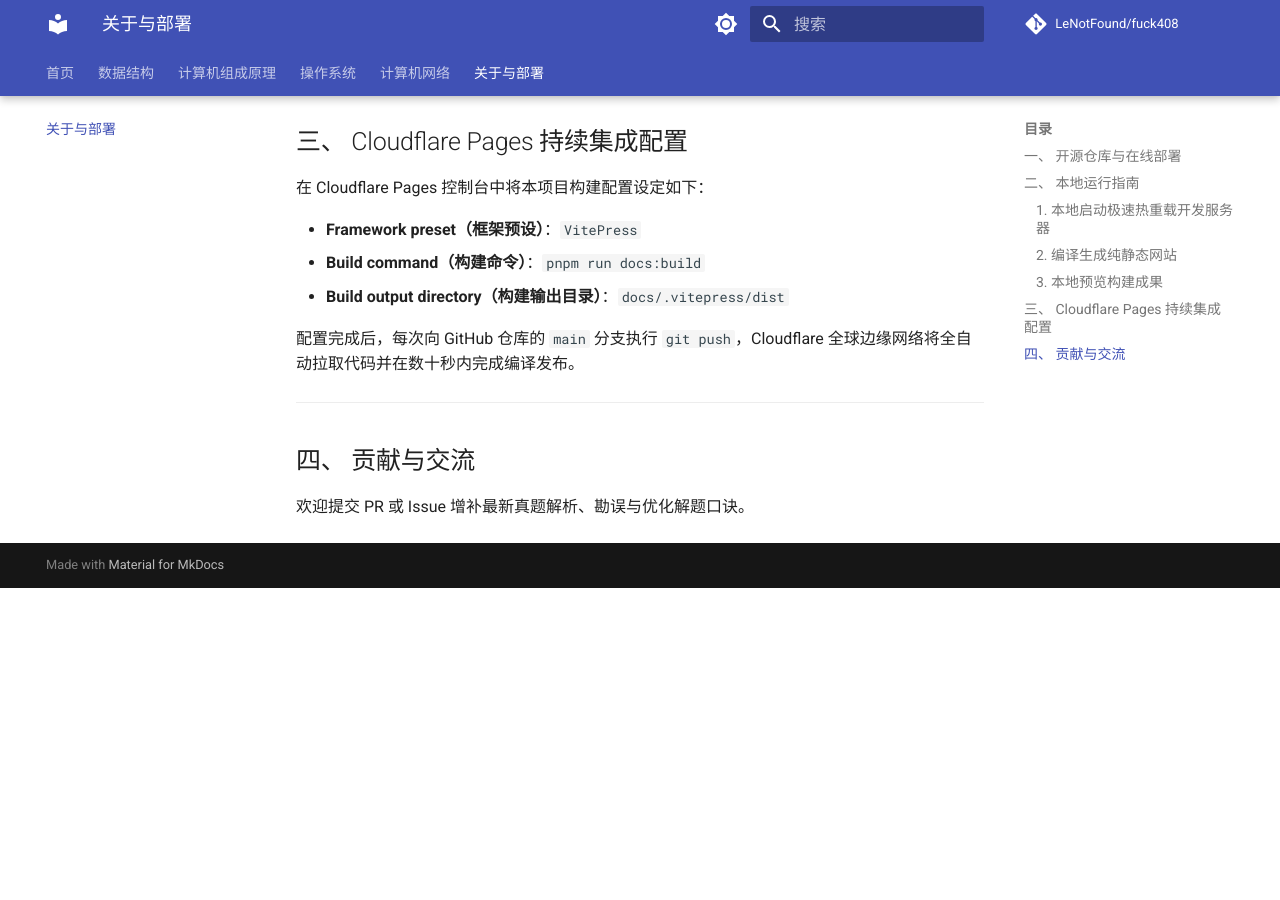
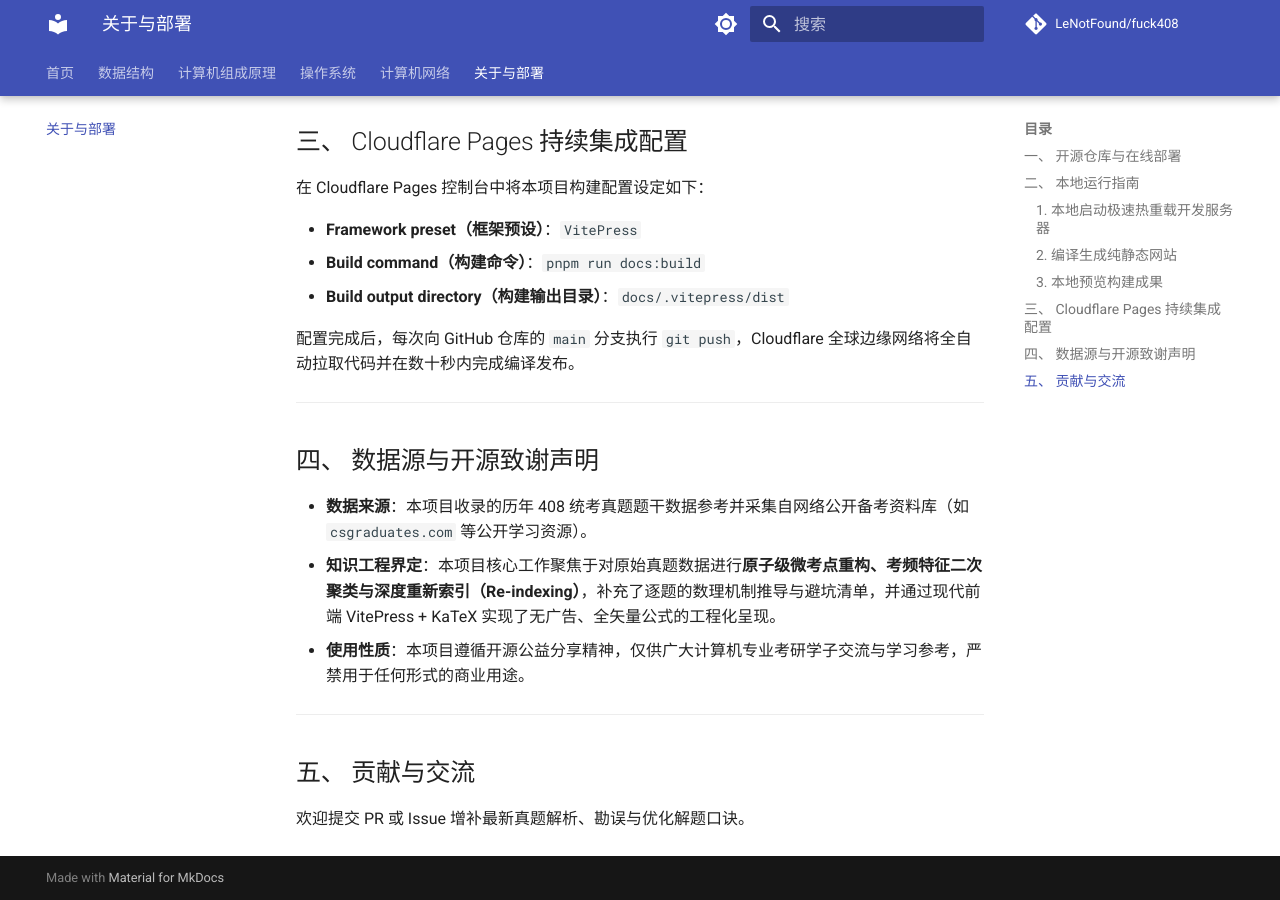
Before and after one commit to LeNotFound/fuck408, an MkDocs documentation site: the page built from docs/about.md, in a window 1280 px wide and 900 px high, scrolled down 1095 px. Built offline with MkDocs 1.6.1 and Material for MkDocs 9.7.7, drawn with Linux system fonts in a browser that asks for light colours; comment, search, counter and statistics services are not loaded; before the commit the page ends 1683 px from its top, so only the background shows below that.

Commit message:
docs: 增加公开数据源致谢与重新索引定位声明

```diff
--- a/docs/about.md
+++ b/docs/about.md
@@ -48,6 +48,14 @@ pnpm run docs:preview
 
 ---
 
-## 四、 贡献与交流
+## 四、 数据源与开源致谢声明
+
+* **数据来源**：本项目收录的历年 408 统考真题题干数据参考并采集自网络公开备考资料库（如 `csgraduates.com` 等公开学习资源）。
+* **知识工程界定**：本项目核心工作聚焦于对原始真题数据进行**原子级微考点重构、考频特征二次聚类与深度重新索引（Re-indexing）**，补充了逐题的数理机制推导与避坑清单，并通过现代前端 VitePress + KaTeX 实现了无广告、全矢量公式的工程化呈现。
+* **使用性质**：本项目遵循开源公益分享精神，仅供广大计算机专业考研学子交流与学习参考，严禁用于任何形式的商业用途。
+
+---
+
+## 五、 贡献与交流
 
 欢迎提交 PR 或 Issue 增补最新真题解析、勘误与优化解题口诀。
```
